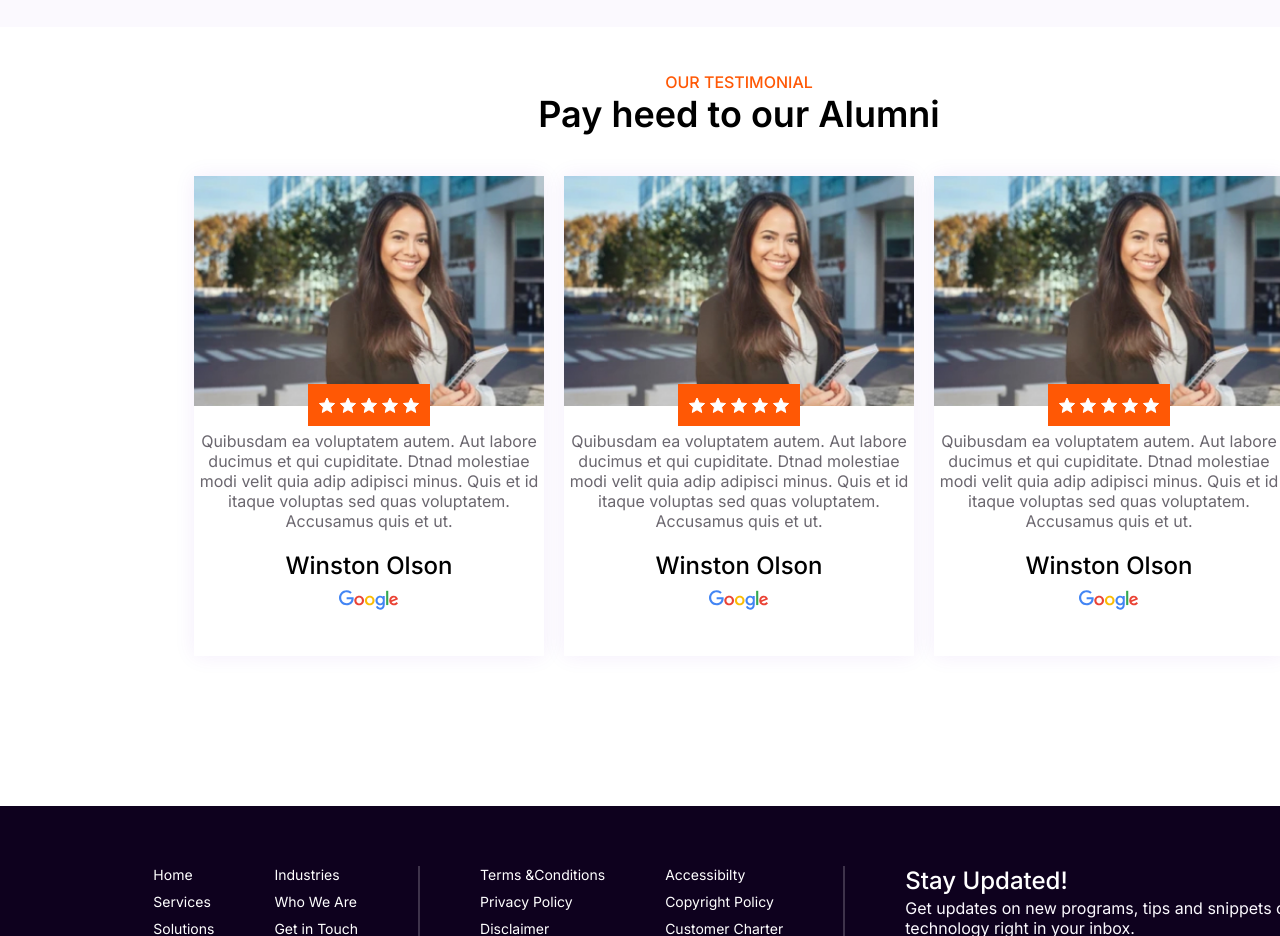
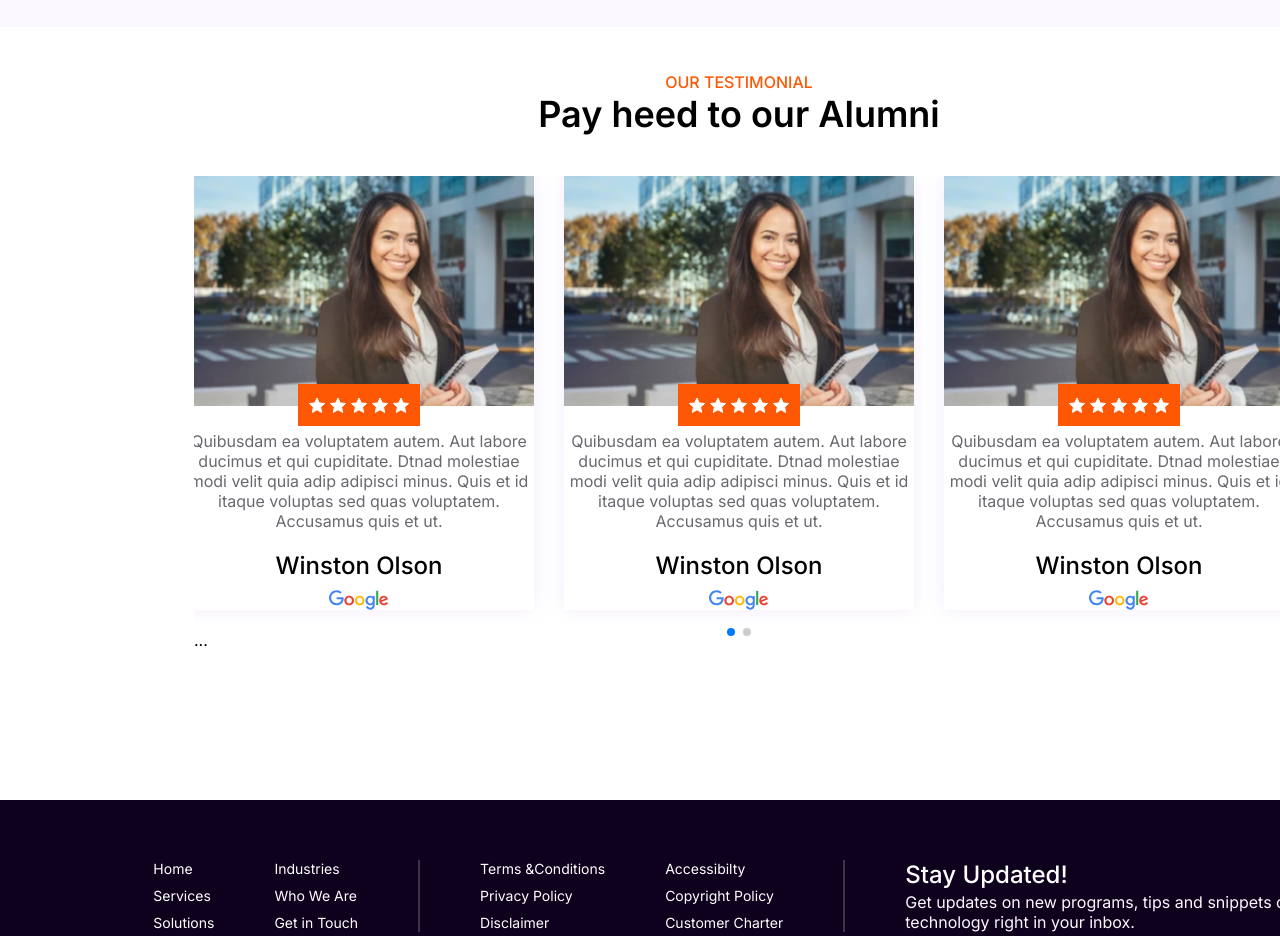
Before and after one commit to Josphine-Swetha23/ssbootcamp, a Next.js app: page / in a window 1280 px wide. Shown: the part 3200-4136 px from the top of the page. Built offline with nearby package versions, Linux system fonts and the light colour scheme.

Commit message:
adjusted tutor page for mobile

```diff
--- /dev/null
+++ b/components/card/Card.jsx
@@ -0,0 +1,31 @@
+import React from 'react'
+import styles from './card.module.css'
+
+const Card = () => {
+    return (
+
+
+        <div className={styles.testimonialcard}>
+
+            <img className={styles.testimonialimg} src="testimonial1.jpg" alt="" />
+
+            <div className={styles.testimonialdesc}>Quibusdam ea voluptatem autem. Aut labore ducimus et qui cupiditate.  Dtnad molestiae modi velit quia adip adipisci minus. Quis et id itaque voluptas sed quas voluptatem. Accusamus quis et ut.</div>
+
+
+            <div className={styles.testimonialname}>Winston Olson</div>
+            <img className={styles.companylogo} src="googlelogo.svg" alt="" />
+            <div className={styles.starbox}>
+                <img className={styles.star} src="star.svg" alt="star" />
+                <img className={styles.star} src="star.svg" alt="star" />
+                <img className={styles.star} src="star.svg" alt="star" />
+                <img className={styles.star} src="star.svg" alt="star" />
+                <img className={styles.star} src="star.svg" alt="star" />
+            </div>
+        </div>
+
+
+
+    )
+}
+
+export default Card
--- /dev/null
+++ b/components/card/card.module.css
@@ -0,0 +1,47 @@
+.testimonialcard {
+  display: flex;
+  flex-direction: column;
+  max-width: 350px;
+
+  position: relative;
+  align-items: center;
+  box-shadow: 0px 0px 20px 0px #6814c914;
+  margin-bottom: 20px;
+}
+
+.testimonialimg {
+  object-fit: cover;
+  max-width: 350px;
+  height: 230px;
+}
+.testimonialdesc {
+  font-size: 16px;
+  font-weight: 400;
+  color: var(--color-grey);
+  text-align: center;
+  padding-top: 25px;
+}
+.testimonialname {
+  font-family: Inter;
+  font-size: 24px;
+  font-weight: 500;
+  color: var(--color-black);
+  text-align: center;
+  padding-top: 20px;
+  padding-bottom: 10px;
+}
+
+.companylogo {
+  height: 20px;
+  width: 60px;
+}
+.starbox {
+  display: flex;
+  justify-content: center;
+  align-items: center;
+  gap: 3px;
+  top: 208px;
+  padding: 12px 10px;
+  background: var(--color-orange);
+  position: absolute;
+}
--- a/components/navbar/navbar.module.css
+++ b/components/navbar/navbar.module.css
@@ -38,7 +38,7 @@
   }
 }
 
-@media screen and (max-width: 650px) {
+@media screen and (max-width: 450px) {
   .button {
     display: none;
   }
--- a/components/navbar/navbarsmall.module.css
+++ b/components/navbar/navbarsmall.module.css
@@ -102,9 +102,10 @@ input[type]:checked ~ span.middle {
 @media screen and (max-width: 1150px) {
   .container {
     display: flex;
+    height: fit-content;
   }
 }
-@media screen and (max-width: 600px) {
+@media screen and (max-width: 450px) {
   .button {
     display: flex;
     height: 45px;
--- a/package.json
+++ b/package.json
@@ -11,7 +11,8 @@
   "dependencies": {
     "next": "12.3.1",
     "react": "18.2.0",
-    "react-dom": "18.2.0"
+    "react-dom": "18.2.0",
+    "swiper": "^8.4.4"
   },
   "devDependencies": {
     "eslint": "8.25.0",
--- a/pages/_app.js
+++ b/pages/_app.js
@@ -1,4 +1,6 @@
 import '../styles/globals.css'
+
+
 
 function MyApp({ Component, pageProps }) {
   return <Component {...pageProps} />
--- a/pages/index.js
+++ b/pages/index.js
@@ -1,9 +1,19 @@
 import React from 'react'
+import Card from '../components/card/Card'
 import NavBar from '../components/navbar/NavBar'
+import { Swiper, SwiperSlide } from 'swiper/react';
+import { Pagination } from "swiper";
 
+
+
+import "swiper/css";
+import "swiper/css/pagination";
 import styles from '../styles/index.module.css'
 
 const HomePage = () => {
+
+
+
   return (
     <div className={styles.container} >
       <NavBar />
@@ -307,57 +317,42 @@ const HomePage = () => {
           <div className={styles.wrappertxt3}>Pay heed to our Alumni</div>
         </div>
         <div className={styles.testimonialcards}>
-          <div className={styles.testimonialcard}>
-
-            <img className={styles.testimonialimg} src="testimonial1.jpg" alt="" />
-
-            <div className={styles.testimonialdesc}>Quibusdam ea voluptatem autem. Aut labore ducimus et qui cupiditate.  Dtnad molestiae modi velit quia adip adipisci minus. Quis et id itaque voluptas sed quas voluptatem. Accusamus quis et ut.</div>
 
 
-            <div className={styles.testimonialname}>Winston Olson</div>
-            <img className={styles.companylogo} src="googlelogo.svg" alt="" />
-            <div className={styles.starbox}>
-              <img className={styles.star} src="star.svg" alt="star" />
-              <img className={styles.star} src="star.svg" alt="star" />
-              <img className={styles.star} src="star.svg" alt="star" />
-              <img className={styles.star} src="star.svg" alt="star" />
-              <img className={styles.star} src="star.svg" alt="star" />
-            </div>
-          </div>
-          <div className={styles.testimonialcard}>
 
-            <img className={styles.testimonialimg} src="testimonial1.jpg" alt="" />
+          <Swiper
+            spaceBetween={50}
+            slidesPerView={3}
 
-            <div className={styles.testimonialdesc}>Quibusdam ea voluptatem autem. Aut labore ducimus et qui cupiditate.  Dtnad molestiae modi velit quia adip adipisci minus. Quis et id itaque voluptas sed quas voluptatem. Accusamus quis et ut.</div>
+            pagination={{
+              clickable: true,
+            }}
+            modules={[Pagination]}
+            className={styles.swiper}
+          >
+            <SwiperSlide> <Card /></SwiperSlide>
+            <SwiperSlide> <Card /></SwiperSlide>
+            <SwiperSlide> <Card /></SwiperSlide>
+            <SwiperSlide> <Card /></SwiperSlide>
+            ...
+          </Swiper>
+          <Swiper
+            spaceBetween={50}
+            slidesPerView={1}
+            centeredSlides={true}
+            pagination={{
+              clickable: true,
+            }}
+            modules={[Pagination]}
+            className={styles.swiper2}
+          >
+            <SwiperSlide> <Card /></SwiperSlide>
+            <SwiperSlide> <Card /></SwiperSlide>
+            <SwiperSlide> <Card /></SwiperSlide>
+            <SwiperSlide> <Card /></SwiperSlide>
+            ...
+          </Swiper>
 
-
-            <div className={styles.testimonialname}>Winston Olson</div>
-            <img className={styles.companylogo} src="googlelogo.svg" alt="" />
-            <div className={styles.starbox}>
-              <img className={styles.star} src="star.svg" alt="star" />
-              <img className={styles.star} src="star.svg" alt="star" />
-              <img className={styles.star} src="star.svg" alt="star" />
-              <img className={styles.star} src="star.svg" alt="star" />
-              <img className={styles.star} src="star.svg" alt="star" />
-            </div>
-          </div>
-          <div className={styles.testimonialcard}>
-
-            <img className={styles.testimonialimg} src="testimonial1.jpg" alt="" />
-
-            <div className={styles.testimonialdesc}>Quibusdam ea voluptatem autem. Aut labore ducimus et qui cupiditate.  Dtnad molestiae modi velit quia adip adipisci minus. Quis et id itaque voluptas sed quas voluptatem. Accusamus quis et ut.</div>
-
-
-            <div className={styles.testimonialname}>Winston Olson</div>
-            <img className={styles.companylogo} src="googlelogo.svg" alt="" />
-            <div className={styles.starbox}>
-              <img className={styles.star} src="star.svg" alt="star" />
-              <img className={styles.star} src="star.svg" alt="star" />
-              <img className={styles.star} src="star.svg" alt="star" />
-              <img className={styles.star} src="star.svg" alt="star" />
-              <img className={styles.star} src="star.svg" alt="star" />
-            </div>
-          </div>
 
         </div>
       </div>
--- a/styles/globals.css
+++ b/styles/globals.css
@@ -39,3 +39,9 @@ button {
   outline: none;
   cursor: pointer;
 }
+
+/* swiperjs */
+.swiper-slide {
+  display: flex;
+  justify-content: center;
+}
--- a/styles/index.module.css
+++ b/styles/index.module.css
@@ -333,53 +333,16 @@
   display: flex;
   gap: 20px;
   padding-bottom: 80px;
+  max-width: 1090px;
 }
-.testimonialcard {
-  display: flex;
-  flex-direction: column;
-  width: 350px;
-  height: 480px;
-  position: relative;
-  align-items: center;
-  box-shadow: 0px 0px 20px 0px #6814c914;
+.swiper {
+  width: 100%;
+  height: 100%;
+}
+.swiper2 {
+  display: none;
 }
 
-.testimonialimg {
-  object-fit: cover;
-  width: 350px;
-  height: 230px;
-}
-.testimonialdesc {
-  font-size: 16px;
-  font-weight: 400;
-  color: var(--color-grey);
-  text-align: center;
-  padding-top: 25px;
-}
-.testimonialname {
-  font-family: Inter;
-  font-size: 24px;
-  font-weight: 500;
-  color: var(--color-black);
-  text-align: center;
-  padding-top: 20px;
-  padding-bottom: 10px;
-}
-
-.companylogo {
-  height: 20px;
-  width: 60px;
-}
-.starbox {
-  display: flex;
-  justify-content: center;
-  align-items: center;
-  gap: 3px;
-  top: 208px;
-  padding: 12px 10px;
-  background: var(--color-orange);
-  position: absolute;
-}
 .footercontainer {
   display: flex;
   flex-direction: column;
@@ -508,11 +471,23 @@
   }
 }
 
-@media screen and (max-width: 650px) {
+@media screen and (max-width: 450px) {
   .numwrappers1 {
+  }
+  .swiper {
+    display: none;
+  }
+  .swiper2 {
+    display: block;
   }
   .wrappertxt3 {
     display: flex;
     justify-content: center;
   }
+  .tutorcards {
+    flex-direction: column;
+  }
+  .numwrapper {
+    width: 400px;
+  }
 }
```
Also changed, not shown: components/carousel/Carousel.jsx (added), components/carousel/carousel.module.css (added), 2 other files (tests, documents, lock files or other folders).
